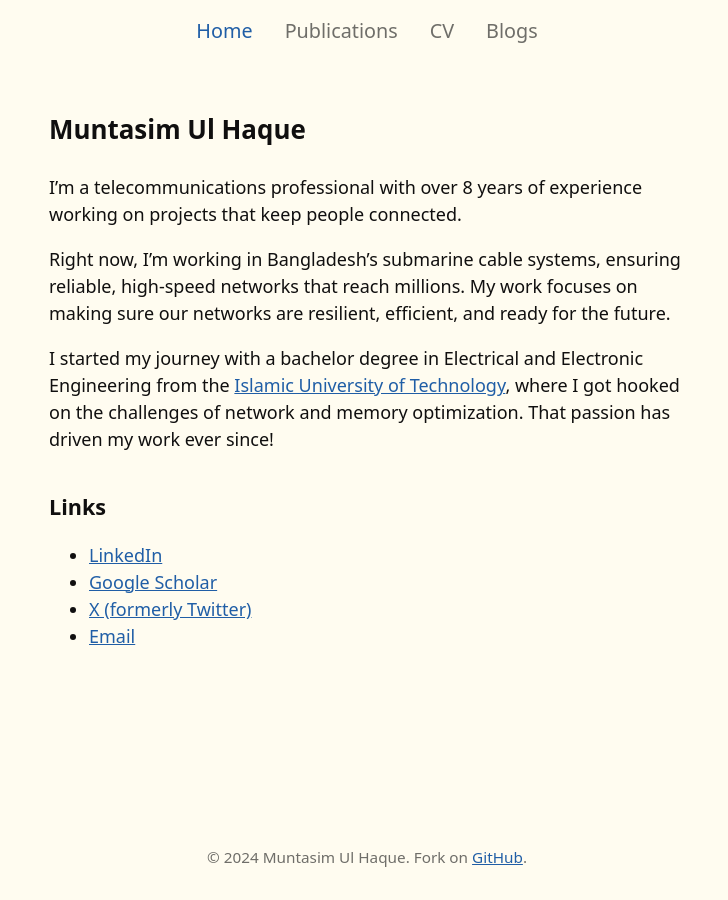
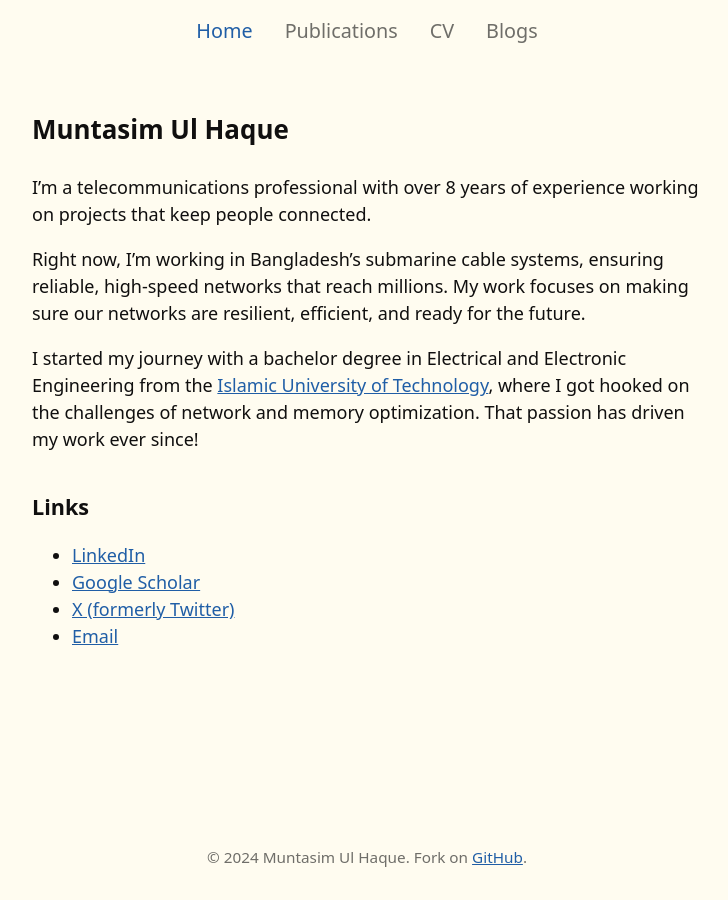
Before and after one commit to muntasimulhaque/muntasimulhaque.github.io, a Jekyll site: the page built from index.md, in a window 1280 px wide. Shown: the whole page, without its empty margins (273-1001 px from the left). Built offline with Jekyll 4.4.1, drawn with Linux system fonts in a browser that asks for light colours; our own code applies the rules of GitHub Pages for plain Markdown files.

Commit message:
Update main.css

```diff
--- a/assets/css/main.css
+++ b/assets/css/main.css
@@ -5,7 +5,7 @@
     --link-color: #205EA6;
     --selection-color: #FFF5D6;
     --muted-text-color: #6F6E69;
-    --max-content-width: 700px;
+    --max-content-width: 734px;
 	--font-stack: system-ui, -apple-system, BlinkMacSystemFont,
                    "Segoe UI", Roboto, Oxygen, Ubuntu, Cantarell,
                    "Open Sans", "Helvetica Neue", sans-serif;
```
